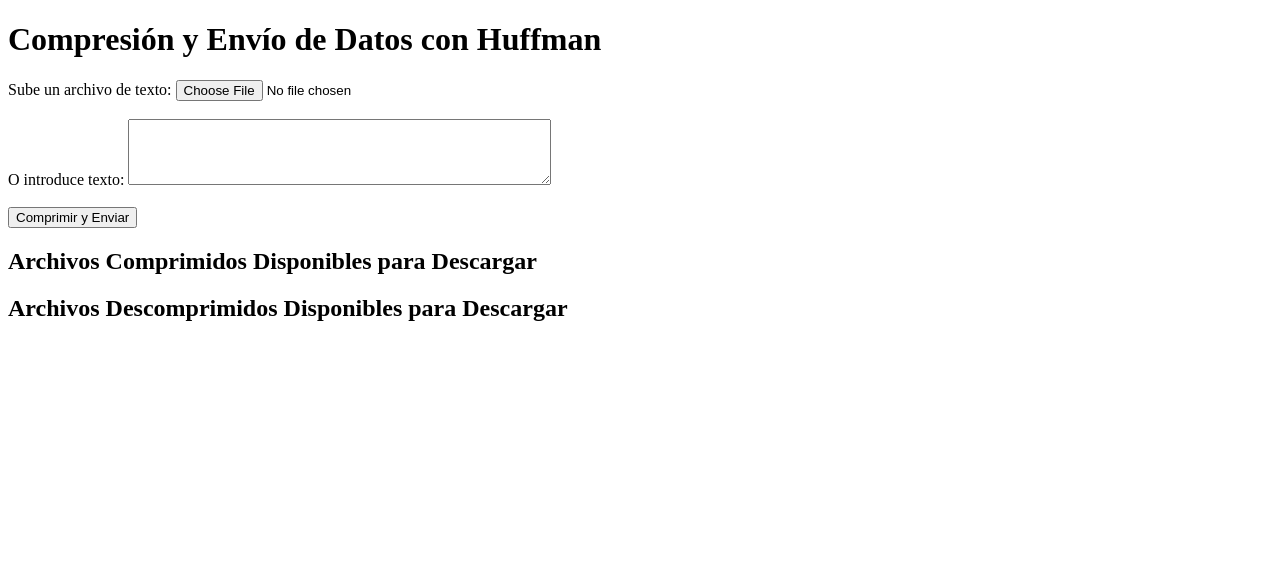
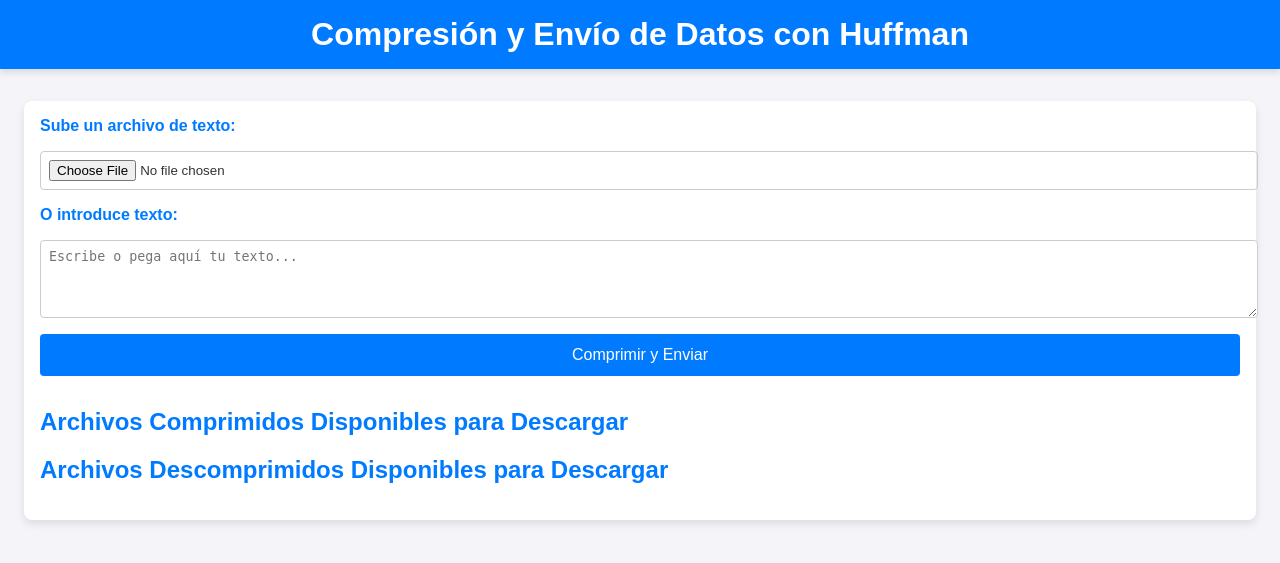
Before and after one commit to lromeror/huffman-tree-algorithm, a Flask app: page / in a window 1280 px wide. Shown: the top 563 px of the page. Run offline with Flask 3, Linux system fonts and the light colour scheme; data that the repository does not hold is empty.

Commit message:
Mejora de la Interfaz grafica

```diff
--- a/Client/templates/index.html
+++ b/Client/templates/index.html
@@ -2,42 +2,146 @@
 <html lang="es">
 <head>
     <meta charset="UTF-8">
+    <meta name="viewport" content="width=device-width, initial-scale=1.0">
     <title>Compresión y Envío de Datos con Huffman</title>
+    <style>
+        body {
+            font-family: 'Arial', sans-serif;
+            background-color: #f4f4f9;
+            color: #333;
+            margin: 0;
+            padding: 0;
+        }
+        header {
+            background-color: #007bff;
+            color: white;
+            padding: 1rem 0;
+            text-align: center;
+            box-shadow: 0 4px 6px rgba(0,0,0,0.1);
+        }
+        h1 {
+            margin: 0;
+        }
+        .container {
+            max-width: 1200px;
+            margin: 2rem auto;
+            padding: 1rem;
+            background-color: white;
+            box-shadow: 0 4px 8px rgba(0, 0, 0, 0.1);
+            border-radius: 8px;
+        }
+        form {
+            display: flex;
+            flex-direction: column;
+            gap: 1rem;
+            margin-bottom: 2rem;
+        }
+        label {
+            font-weight: bold;
+            color: #007bff;
+        }
+        input[type="file"], textarea {
+            padding: 0.5rem;
+            border: 1px solid #ccc;
+            border-radius: 4px;
+            width: 100%;
+        }
+        input[type="submit"] {
+            background-color: #007bff;
+            color: white;
+            border: none;
+            padding: 0.75rem;
+            font-size: 1rem;
+            cursor: pointer;
+            border-radius: 4px;
+            transition: background-color 0.3s ease;
+        }
+        input[type="submit"]:hover {
+            background-color: #0056b3;
+        }
+        h2 {
+            color: #007bff;
+        }
+        p {
+            font-size: 1.1rem;
+            line-height: 1.6;
+        }
+        .results, .files-section {
+            margin-top: 2rem;
+        }
+        ul {
+            list-style-type: none;
+            padding: 0;
+        }
+        ul li {
+            margin: 0.5rem 0;
+        }
+        ul li a {
+            color: #007bff;
+            text-decoration: none;
+            transition: color 0.3s ease;
+        }
+        ul li a:hover {
+            color: #0056b3;
+        }
+        img {
+            max-width: 100%;
+            border: 2px solid #ddd;
+            border-radius: 8px;
+            margin: 1rem 0;
+        }
+        a.download-link {
+            display: inline-block;
+            background-color: #28a745;
+            color: white;
+            padding: 0.5rem 1rem;
+            border-radius: 4px;
+            text-decoration: none;
+            transition: background-color 0.3s ease;
+        }
+        a.download-link:hover {
+            background-color: #218838;
+        }
+    </style>
 </head>
 <body>
+    <header>
         <h1>Compresión y Envío de Datos con Huffman</h1>
+    </header>
 
+    <div class="container">
         <form action="/compress_and_send" method="post" enctype="multipart/form-data">
             <label for="file">Sube un archivo de texto:</label>
-        <input type="file" name="file"><br><br>
+            <input type="file" name="file">
 
             <label for="text">O introduce texto:</label>
-        <textarea name="text" rows="4" cols="50"></textarea><br><br>
+            <textarea name="text" rows="4" cols="50" placeholder="Escribe o pega aquí tu texto..."></textarea>
 
             <input type="submit" value="Comprimir y Enviar">
         </form>
 
-    <!-- Mostrar resultados de la compresión -->
         {% if result %}
+        <div class="results">
             <h2>Resultados de Compresión</h2>
-    <p>Tamaño Original: {{ result.original_size }} bytes</p>
-    <p>Tamaño Comprimido: {{ result.compressed_size }} bytes</p>
-    <p>Ratio de Compresión: {{ result.compression_ratio }}</p>
+            <p><strong>Tamaño Original:</strong> {{ result.original_size }} bytes</p>
+            <p><strong>Tamaño Comprimido:</strong> {{ result.compressed_size }} bytes</p>
+            <p><strong>Ratio de Compresión:</strong> {{ result.compression_ratio }}</p>
 
-    <!-- Formulario para solicitar el árbol de Huffman -->
             <form action="/request_tree" method="post">
                 <input type="submit" value="Dibujar Árbol de Huffman">
             </form>
+        </div>
         {% endif %}
 
-    <!-- Mostrar el árbol de Huffman generado -->
         {% if tree_generated %}
+        <div class="tree-section">
             <h2>Árbol de Huffman Generado</h2>
-    <img src="/show_tree" alt="Árbol de Huffman"><br><br>
-    <a href="/download_tree" download="huffman_tree.png">Descargar Árbol</a>
+            <img src="/show_tree" alt="Árbol de Huffman">
+            <a href="/download_tree" download="huffman_tree.png" class="download-link">Descargar Árbol</a>
+        </div>
         {% endif %}
 
-    <!-- Mostrar archivos comprimidos disponibles para descargar -->
+        <div class="files-section">
             <h2>Archivos Comprimidos Disponibles para Descargar</h2>
             <ul>
                 {% for file in compressed_files %}
@@ -45,13 +149,13 @@
                 {% endfor %}
             </ul>
 
-    <!-- Mostrar archivos descomprimidos disponibles para descargar -->
             <h2>Archivos Descomprimidos Disponibles para Descargar</h2>
             <ul>
                 {% for file in decompressed_files %}
                     <li><a href="{{ DOWNLOAD_DECOMPRESSED_URL }}/{{ file }}">{{ file }}</a></li>
                 {% endfor %}
             </ul>
-
+        </div>
+    </div>
 </body>
 </html>
```
Also changed, not shown: 1 other file. Lines whose indentation alone changed are shown as unchanged.
